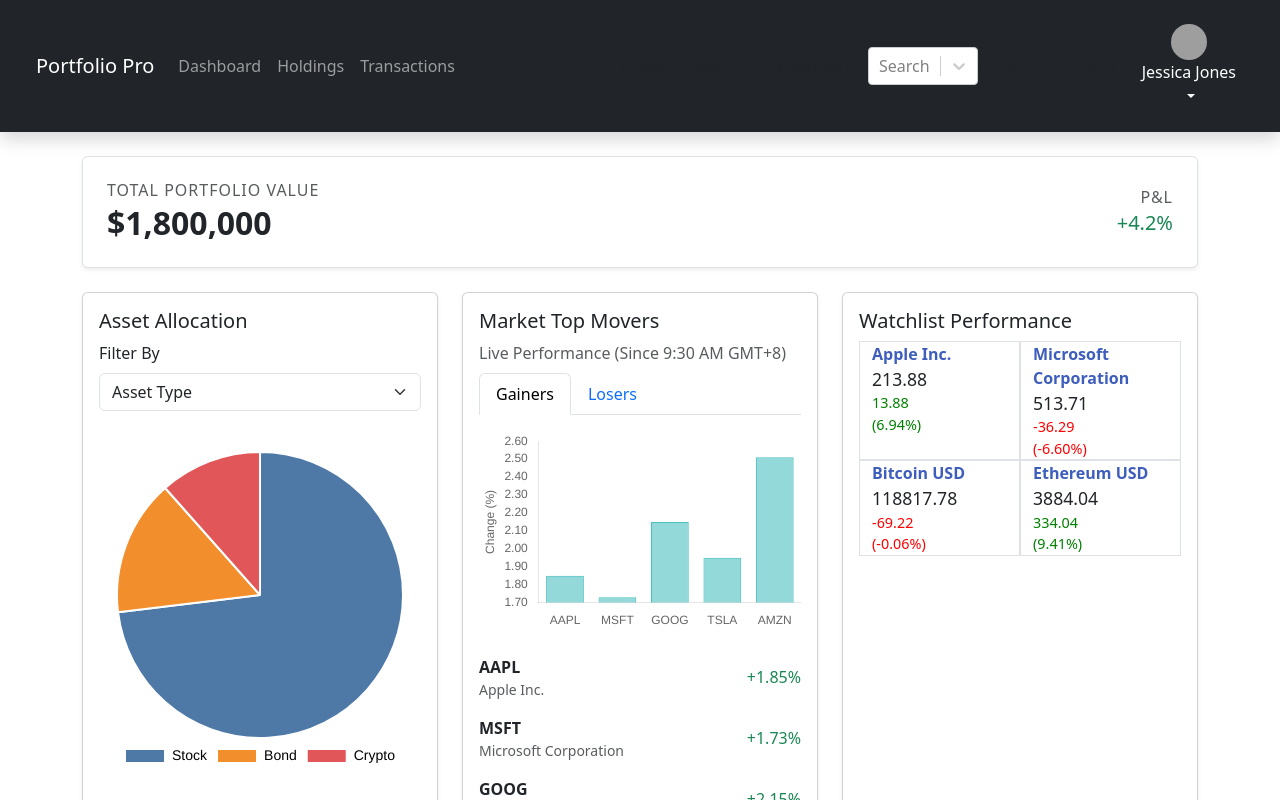
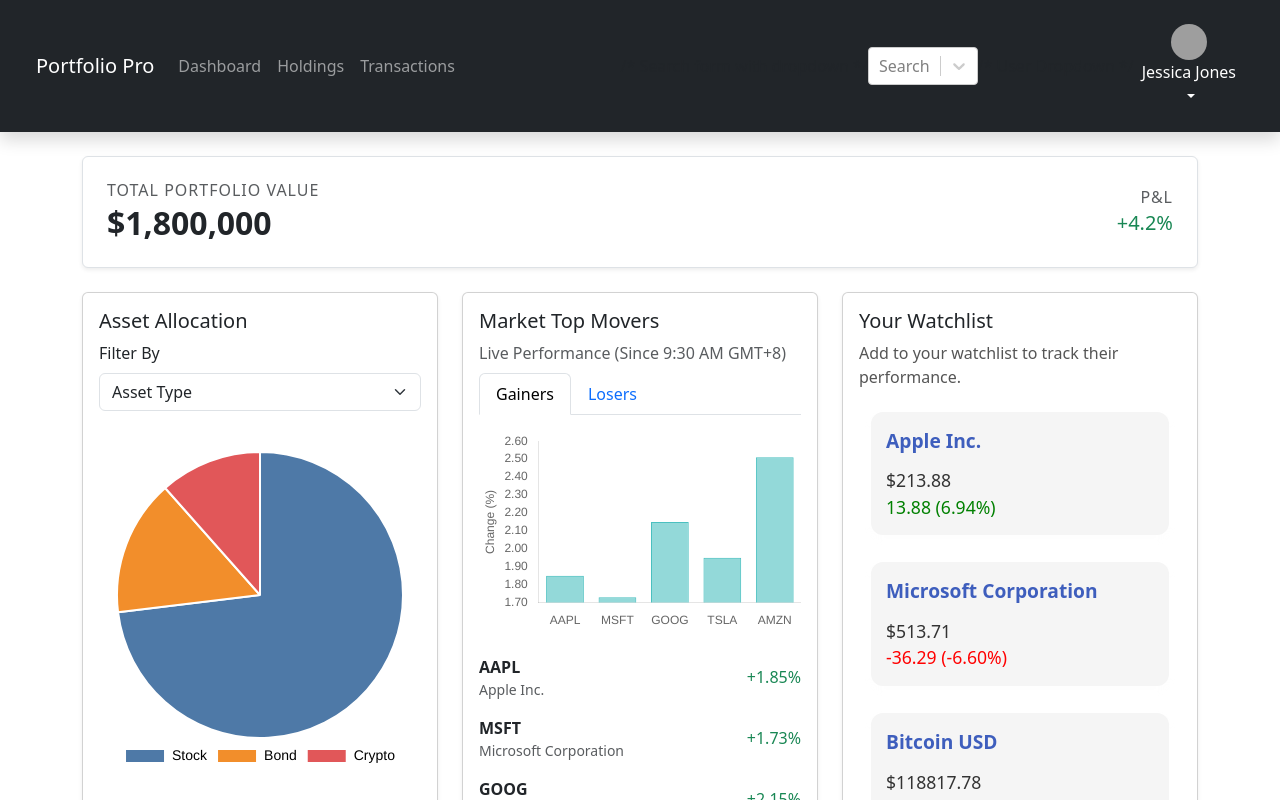
Before and after one commit to angelstephanie/HK-Portfolio-Management-System, a React (Create React App) app in the folder frontend/: page /dashboard in a window 1280 px wide. Shown: the top 800 px of the page. Built offline with nearby package versions, Linux system fonts and the light colour scheme; grey boxes are pictures that could not be loaded.

Commit message:
Watchlist layout updated to be row by row

```diff
--- a/frontend/src/components/dashboard.js
+++ b/frontend/src/components/dashboard.js
@@ -54,7 +54,10 @@ export default function PortfolioDashboard() {
         <div className="col-md-4 mb-4">
           <div className="card h-100 shadow-sm">
             <div className="card-body">
-              <h5 className="card-title">Watchlist Performance</h5>
+              <h5 className="card-title">Your Watchlist</h5>
+              <p style={{ fontSize: '1rem', color: '#555', marginBottom: '20px' }}>
+                    Add to your watchlist to track their performance.
+              </p>
               <Watchlist/>
             </div>
           </div>
--- a/frontend/src/components/watchlist/WatchlistItem.js
+++ b/frontend/src/components/watchlist/WatchlistItem.js
@@ -5,12 +5,25 @@ const WatchlistItem = ({item}) => {
     const difference = item.current_price - item.open_price;
     const percentageChange = ((difference / item.open_price) * 100).toFixed(2);
     return (
-        <Col xs={6}  className="border border-dashed" >
-            <p className="text text-header" style={{color: "#3E5EBD"}}>{item.name}</p>
-            <p className="text text-price">{item.current_price}</p>
-            <p className="text text-diff" style={{color: difference >= 0 ? "green" : "red" }}>{difference.toFixed(2)}</p>
-            <p className="text text-diff" style={{color: difference >= 0 ? "green" : "red" }}>({percentageChange}%)</p>
-        </Col>
+    <Col xs={12} className="mb-4">
+        <div style={{
+            padding: '15px',
+            backgroundColor: '#f5f5f5ff',
+            borderRadius: '12px',
+            boxShadow: '0 4px 8px rgba(240, 240, 240, 0.05)',
+            marginTop: '3px'
+        }}>
+            <p className="text text-header" style={{ color: "#3E5EBD", fontWeight: 'bold', fontSize: '1.2rem', marginBottom: '12px' }}>
+                {item.name}
+            </p>
+            <p className="text text-price" style={{ fontSize: '1.1rem', fontWeight: '500', color: '#333' }}>
+                ${item.current_price.toFixed(2)}
+            </p>
+            <p className="text text-diff" style={{ color: difference >= 0 ? "green" : "red", fontSize: '1.1rem' }}>
+                {difference.toFixed(2)} ({percentageChange}%)
+            </p>
+        </div>
+    </Col>
     );
 };
 
```
